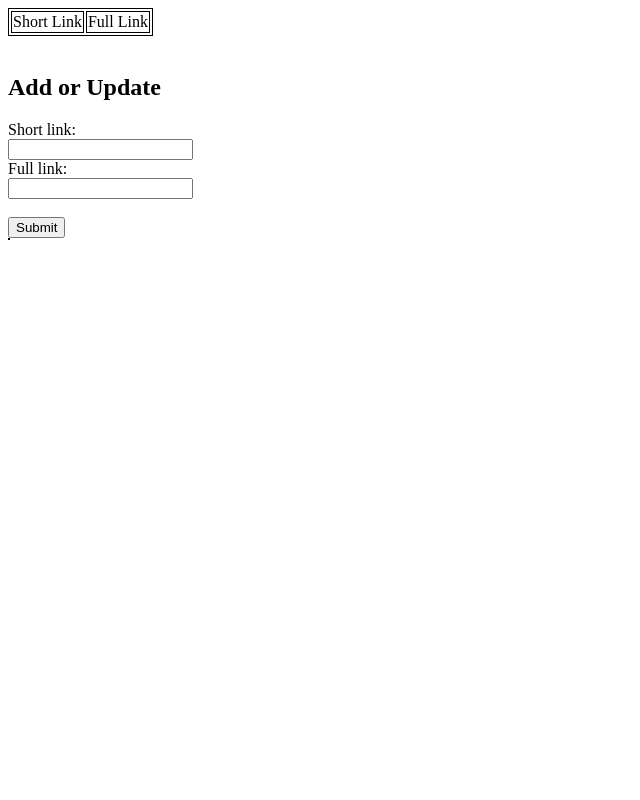
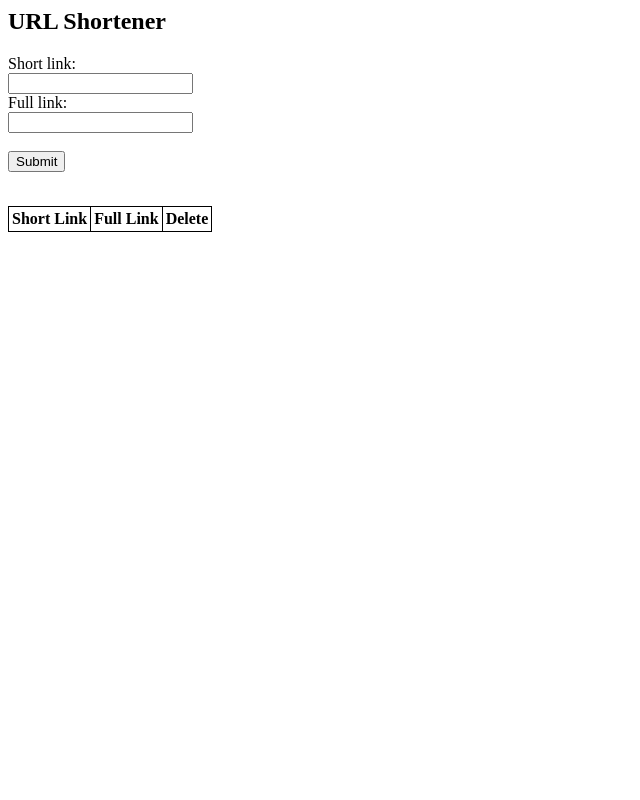
Before and after one commit to weblab-staff/shorten, a Flask app: page / in a window 1280 px wide. Shown: the whole page, without its empty margins (0-640 px from the left). Run offline with Flask 2, Linux system fonts and the light colour scheme; data that the repository does not hold is empty.

Commit message:
Add delete function, make slightly prettier/more secure

```diff
--- a/app.py
+++ b/app.py
@@ -22,7 +22,7 @@ conn.close()
 
 @app.route("/")
 @basic_auth.required
-def hello():
+def home():
     with sqlite3.connect('urls.db') as conn:
         c = conn.cursor()
         c.execute("SELECT * FROM urls")
@@ -38,7 +38,8 @@ def go(short):
             return redirect(full[0])
     abort(404)
 
-@app.route("/add", methods=['POST'])
+@app.route("/api/add", methods=['POST'])
+@basic_auth.required
 def add():
     full = request.form['full']
     short = request.form['short']
@@ -49,5 +50,18 @@ def add():
 
     return redirect("/")
 
+# would ideally be POST/DELETE request, but using a simple href GET for simplicity
+@app.route("/api/rm")
+@basic_auth.required
+def rm():
+    short = request.args.get('url')
+    with sqlite3.connect('urls.db') as conn:
+        c = conn.cursor()
+        c.execute("DELETE FROM urls WHERE short=?", [short])
+        conn.commit()
+
+    return redirect("/")
+
+
 http_server = WSGIServer(('', 8000), app)
 http_server.serve_forever()
--- a/templates/index.html
+++ b/templates/index.html
@@ -1,33 +1,48 @@
 <style>
-table, th, td {
-  border: 1px solid black;
-}
+  table,
+  th,
+  td {
+    border: 1px solid black;
+    border-collapse: collapse;
+    padding: 3px;
+  }
+
+  thead {
+    font-weight: bold;
+  }
+
+  a {
+    text-decoration: none;
+  }
 </style>
+
+<h2>URL Shortener</h2>
+
+<form action="/api/add" method="post">
+  Short link: <br />
+  <input type="text" name="short" value="" />
+  <br />
+  Full link: <br />
+  <input type="text" name="full" value="" />
+  <br /><br />
+  <input type="submit" value="Submit" />
+</form>
+
+<br />
 
 <table>
   <thead>
     <tr>
-        <td>Short Link</td>
-        <td>Full Link</td>
+      <td>Short Link</td>
+      <td>Full Link</td>
+      <td>Delete</td>
     </tr>
   </thead>
   {% for url in urls %}
   <tr>
     <td>{{ url[0] }}</td>
     <td>{{ url[1] }}</td>
+    <td><a href="/api/rm?url={{url[0]}}">&#10005;</a></td>
   </tr>
   {% endfor %}
-
-<table>
-<br>
-
-<h2>Add or Update</h2>
-<form action="/add" method="post">
-  Short link: <br>
-  <input type="text" name="short" value="">
-  <br>
-  Full link: <br>
-  <input type="text" name="full" value="">
-  <br><br>
-  <input type="submit" value="Submit">
-</form>
+</table>
```
Also changed, not shown: README.md.
